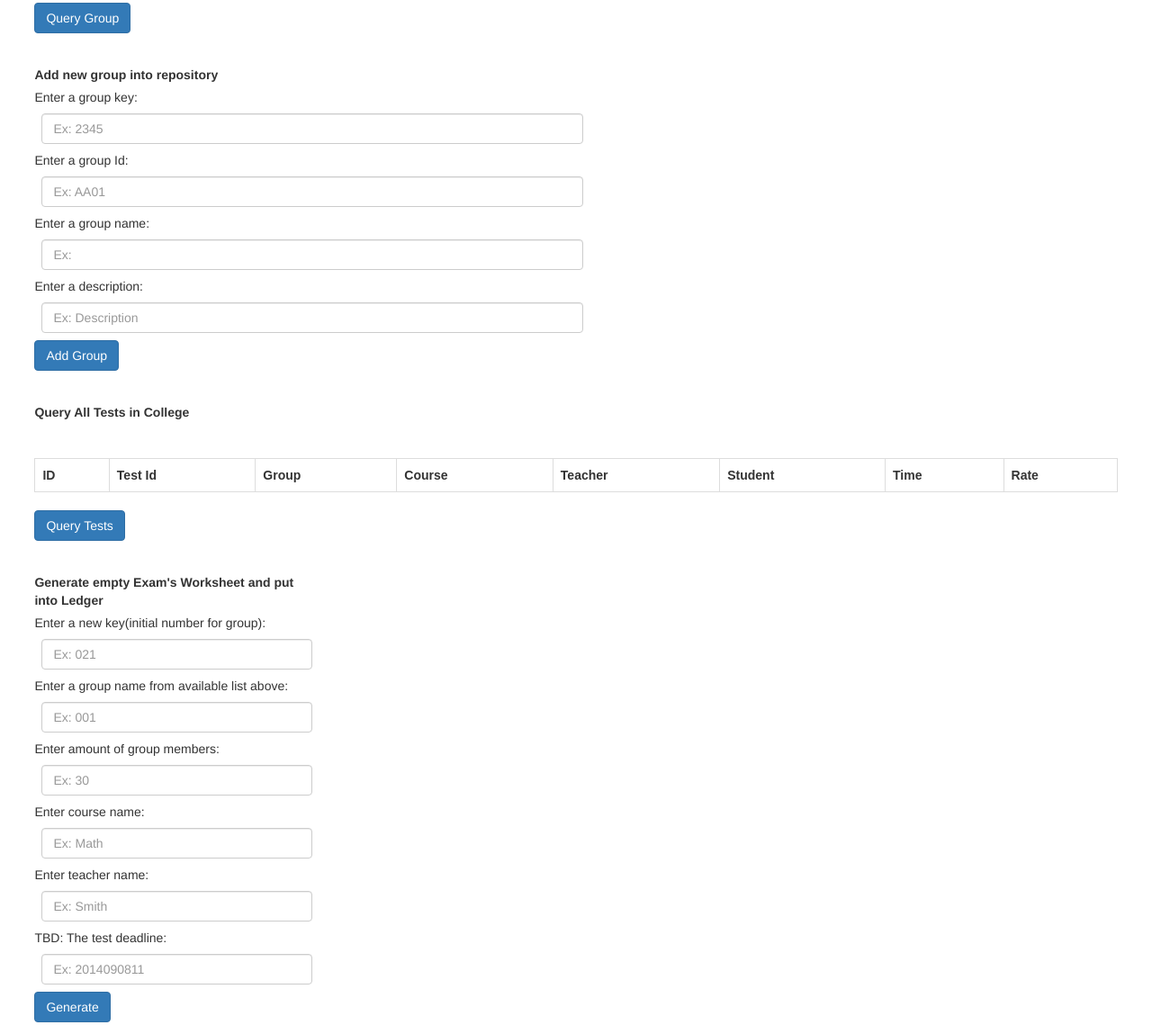
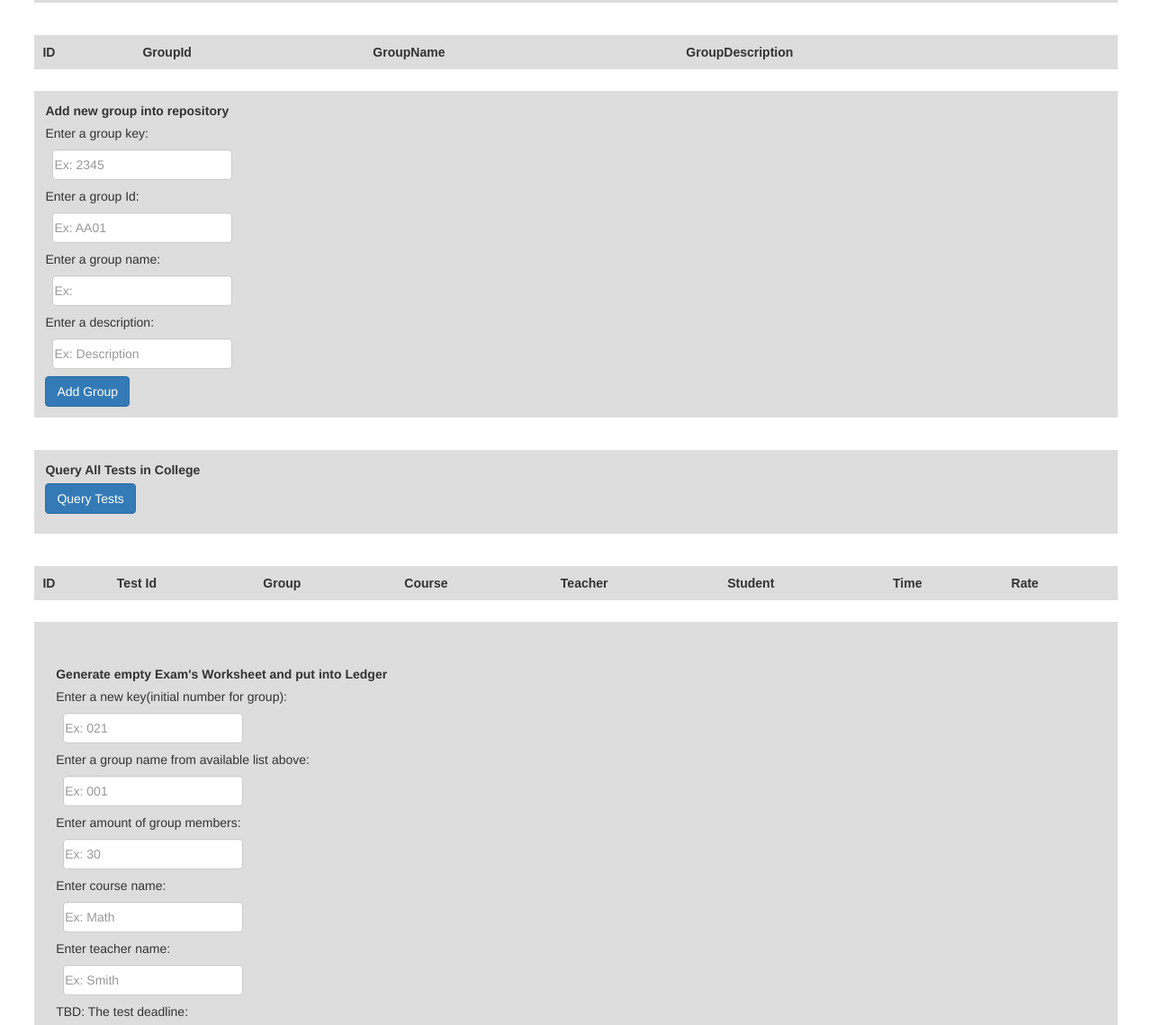
Before and after one commit to chainoid/cumulativerecord, a website: page app/client/officer.html in a window 1280 px wide. Shown: the part 213-1352 px from the top of the page at 90% size. Drawn offline with nearby package versions, Linux system fonts and the light colour scheme.

Commit message:
CSS separationstarted.

```diff
--- a/app/client/officer.html
+++ b/app/client/officer.html
@@ -9,66 +9,51 @@
 
   <!-- require jquery and bootstrap scripts -->
   <link rel="stylesheet" href="https://maxcdn.bootstrapcdn.com/bootstrap/3.3.7/css/bootstrap.min.css">
+  <link rel="stylesheet" type="text/css" href="styles/styles.css">
   <script src="https://ajax.googleapis.com/ajax/libs/jquery/3.2.0/jquery.min.js"></script>
   <script src="https://maxcdn.bootstrapcdn.com/bootstrap/3.3.7/js/bootstrap.min.js"></script>
   <script src="https://ajax.googleapis.com/ajax/libs/angularjs/1.4.3/angular.min.js"></script>
 
   <!-- adding style here -->
   <style type="text/css">
+
     header {
       background-color: rgb(150, 184, 158);
       font-size: 20px;
       padding: 15px;
     }
 
-    header,
-    .form-group {
-      margin-bottom: 3%;
-    }
-
-    .form-group {
-      width: 50%;
-    }
-
     #body {
       margin-left: 3%;
       margin-right: 3%;
     }
-
     .form-control {
       margin: 8px;
     }
-
     #right_header {
       width: 20%;
       font-size: 15px;
       margin-right: 0px;
     }
-
     #left_header {
       margin-left: 0;
       width: 40%;
       display: inline-block;
     }
-
     #id {
       width: 49%;
       display: inline-block;
     }
-
     table {
       font-family: arial, sans-serif;
-      border-collapse: collapse;
-      width: 100%;
+        background-color: #dddddd;
+        padding: 1%;
     }
-
-    td,
-    th {
+    td, th {
       border: 1px solid #dddddd;
       text-align: left;
       padding: 8px;
     }
-
     tr:nth-child(even) {
       background-color: #dddddd;
     }
@@ -76,7 +61,7 @@
 </head>
 
 <body ng-app="application" ng-controller="appController">
-  <header>
+  <header class="my-header">
     <div id="left_header">Cumulative Record. Officer Suite</div>
     <i id="right_header">The scenario of officer activities</i>
   </header>
@@ -100,6 +85,7 @@
     <!--  Get all groups from repository-->
     <div class="form-group">
       <label>Query All Groups in College</label>
+      <p><input id="queryAllGroups" type="submit" value="Query Group" class="btn btn-primary" ng-click="queryAllGroups()"></p>
     </div>
 
     <table id="all_groups" class="table" align="center">
@@ -119,20 +105,15 @@
       </tr>
     </table>
 
-    <div class="form-group">
-      <p><input id="queryAllGroups" type="submit" value="Query Group" class="btn btn-primary" ng-click="queryAllGroups()"></p>
-    </div>
-
     <!--  Add new group into repository-->
     <div class="form-group">
       <label>Add new group into repository</label><br>
       <h5 style="color:red;margin-bottom:2%" id="error_add_group">Error: Please enter a valid group data.</h5>
       <h5 style="color:green;margin-bottom:2%" id="success_add_group">The new croup added successfully.</h5>
-      Enter a group key: <input id="groupKey" class="form-control" type="text" placeholder="Ex: 2345" ng-model="newGroup.key">
-      Enter a group Id: <input id="groupId" class="form-control" type="text" placeholder="Ex: AA01" ng-model="newGroup.groupId">
-      Enter a group name:<input id="groupName" class="form-control" name="assetSelect" type="text" placeholder="Ex: "
-        ng-model="newGroup.groupName">
-      Enter a description: <input id="groupDesc" class="form-control" name="assetSelect" type="text" placeholder="Ex: Description"
+      Enter a group key:   <input id="groupKey"  class="form-control input-field" type="text" placeholder="Ex: 2345" ng-model="newGroup.key">
+      Enter a group Id:    <input id="groupId"   class="form-control input-field" type="text" placeholder="Ex: AA01" ng-model="newGroup.groupId">
+      Enter a group name:  <input id="groupName" class="form-control input-field" type="text" placeholder="Ex: " ng-model="newGroup.groupName">
+      Enter a description: <input id="groupDesc" class="form-control input-field"  type="text" placeholder="Ex: Description"
         ng-model="newGroup.groupDesc">
       <input id="addGroup" type="submit" value="Add Group" class="btn btn-primary" ng-click="addGroup()">
     </div>
@@ -140,6 +121,7 @@
     <!--  Query all tests in college-->
     <div class="form-group">
       <label>Query All Tests in College</label>
+      <p><input id="queryAllTests" type="submit" value="Query Tests" class="btn btn-primary" ng-click="queryAllTests()"></p>
     </div>
 
     <table id="all_tests" class="table" align="center">
@@ -167,30 +149,27 @@
       </tr>
     </table>
 
-    <div class="form-group">
-      <p><input id="queryAllTests" type="submit" value="Query Tests" class="btn btn-primary" ng-click="queryAllTests()"></p>
-    </div>
-
     <!--  Create exam  worksheet for one group/course/teacher case -->
     <div class="form-group">
       <div class="form-group">
         <label>Generate empty Exam's Worksheet and put into Ledger</label><br>
         <h5 style="color:green;margin-bottom:2%" id="success_generated">Success! Tx ID: {{generated_test_group}}</h5>
         <h5 style="color:red;margin-bottom:2%" id="error_generated">Error: Please enter a valid data</h5>
-        Enter a new key(initial number for group): <input class="form-control" name="assetSelect" placeholder="Ex: 021"
+        Enter a new key(initial number for group): <input class="form-control input-field" placeholder="Ex: 021"
           ng-model="generator.key">
-        Enter a group name from available list above: <input class="form-control" name="assetSelect" placeholder="Ex: 001"
+        Enter a group name from available list above: <input class="form-control input-field" placeholder="Ex: 001"
           ng-model="generator.groupId">
-        Enter amount of group members: <input class="form-control" name="assetSelect" placeholder="Ex: 30" ng-model="generator.groupSize">
-        Enter course name: <input class="form-control" name="assetSelect" placeholder="Ex: Math" ng-model="generator.courseName">
-        Enter teacher name: <input class="form-control" name="assetSelect" placeholder="Ex: Smith" ng-model="generator.teacherName">
-        TBD: The test deadline: <input class="form-control" name="assetSelect" placeholder="Ex: 2014090811" ng-model="generator.deadlineTS">
+        Enter amount of group members: <input class="form-control input-field" name="assetSelect" placeholder="Ex: 30" ng-model="generator.groupSize">
+        Enter course name: <input class="form-control input-field" name="assetSelect" placeholder="Ex: Math" ng-model="generator.courseName">
+        Enter teacher name: <input class="form-control input-field" name="assetSelect" placeholder="Ex: Smith" ng-model="generator.teacherName">
+        TBD: The test deadline: <input class="form-control input-field" name="assetSelect" placeholder="Ex: 2014090811" ng-model="generator.deadlineTS">
         <input id="createTestForGroup" type="submit" value="Generate" class="btn btn-primary" ng-click="createTestForGroup()">
       </div>
+    </div>
 
-      <p><a href="index.html">Back to Main Page</a></p>
+    <p><a href="index.html">Back to Main Page</a></p>
 
-    </div>
+
 </body>
 <!-- requiring the angular page -->
 <script type="text/javascript" src="app.js"> </script>
--- /dev/null
+++ b/app/client/styles/styles.css
@@ -0,0 +1,18 @@
+
+header, .form-group{
+  margin-bottom: 3%;
+  margin-top:2%;
+}
+.form-group{
+  background-color: #dddddd;
+  padding: 1%;
+}
+.input-field{
+    width: 200px;
+    padding: 6px 1px;
+    margin-left: 0px;
+}
+.my-header{
+    margin-left: 2%;
+    margin-right: 2%;
+}
```
Also changed, not shown: app/client/index.html (+7 -20 lines), app/client/student.html (+11 -17 lines), app/client/teacher.html (+11 -14 lines).
